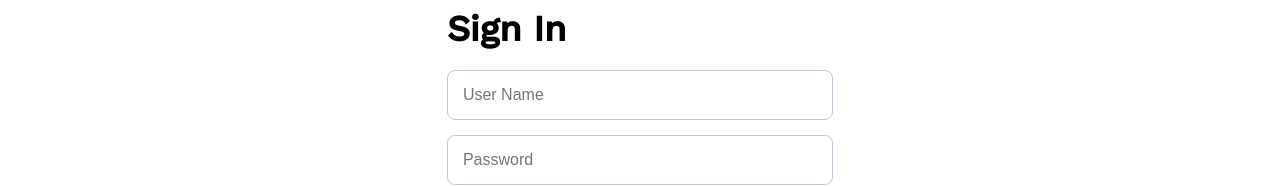
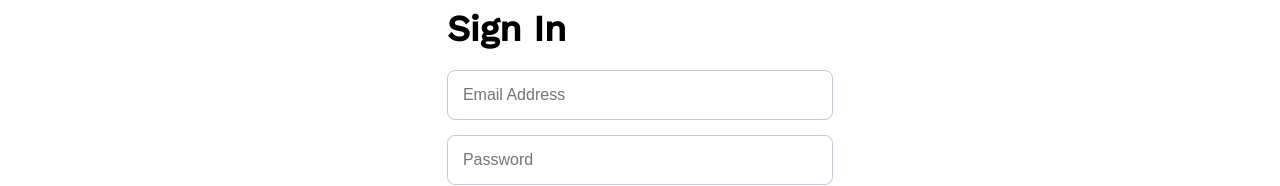
Before and after one commit to doodelidodo/td-project10-fullstack-react-app, a React (Create React App) app in the folder school-courses-app/: page /signin in a window 1280 px wide. Shown: the part 120-306 px from the top of the page. Built offline with nearby package versions, Linux system fonts and the light colour scheme.

Commit message:
user sign in / out / up

```diff
--- a/school-courses-app/src/components/UserSignIn.js
+++ b/school-courses-app/src/components/UserSignIn.js
@@ -65,7 +65,7 @@ export default function UserSignIn (props) {
                   type="text"
                   value={emailAddress}
                   onChange={change}
-                  placeholder="User Name" />
+                  placeholder="Email Address" />
                 <input
                   id="password"
                   name="password"
```
